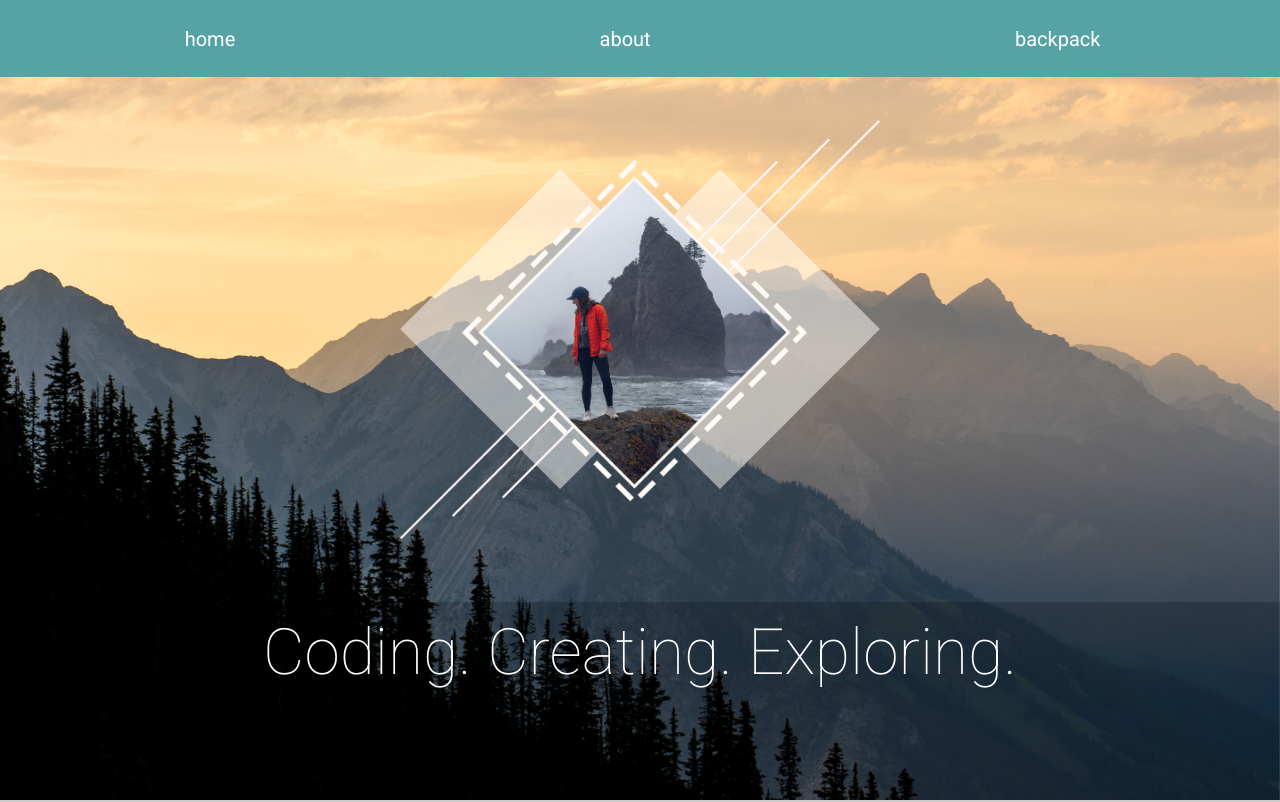
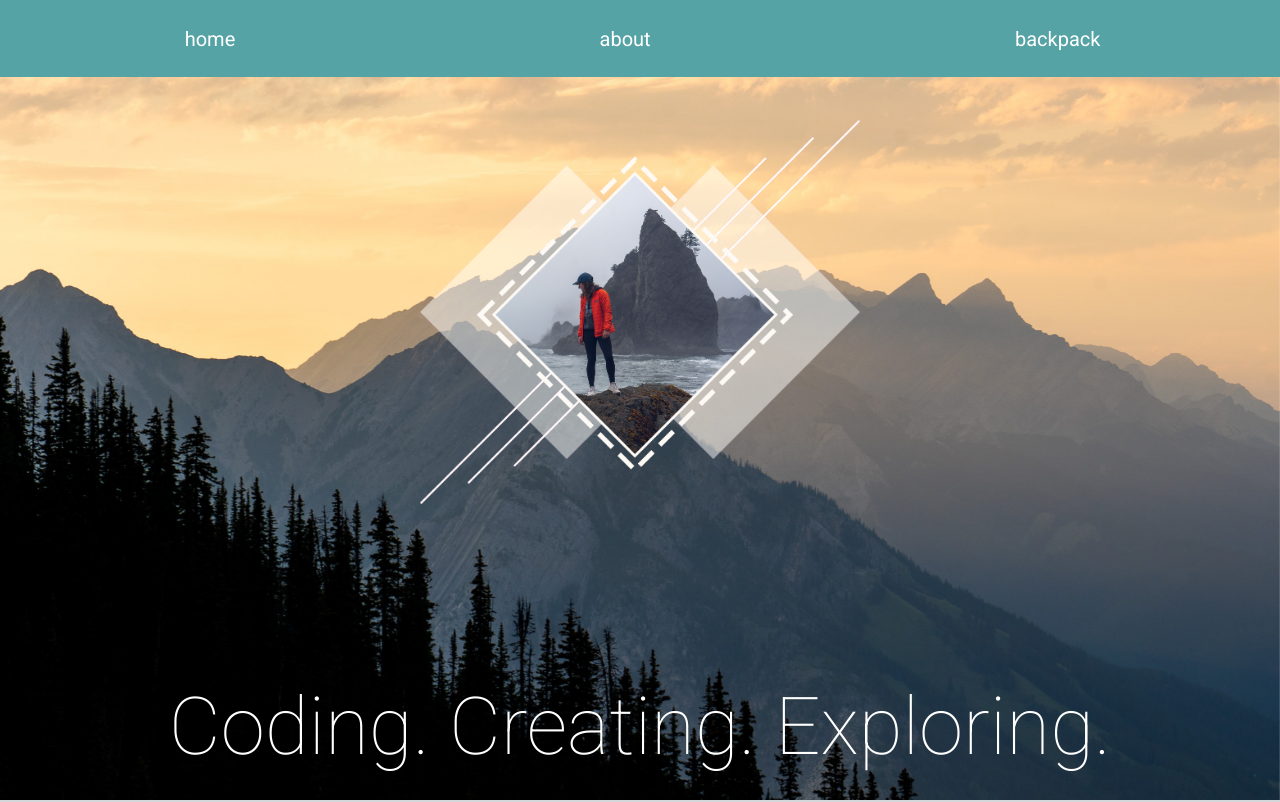
Before and after one commit to kaseywolff/kaseywolff.dev, a React app: page / in a window 1280 px wide. Shown: the top 802 px of the page. Built offline with nearby package versions, Linux system fonts and the light colour scheme.

Commit message:
adjusted styling

```diff
--- a/client/styles/about.scss
+++ b/client/styles/about.scss
@@ -16,7 +16,7 @@ body {
   z-index: 0;
   height: 60%;
   object-fit: cover;
-  object-position: 40% 60%;
+  object-position: 70% 60%;
 };
 
 .scrollDiv-a {
--- a/client/styles/home.scss
+++ b/client/styles/home.scss
@@ -16,45 +16,50 @@
   padding: 0px;
   object-fit: cover;
   object-position: 22% 50%;
-  grid-row: 1;
-  grid-column: 1;
+  // grid-row: 1;
+  // grid-column: 1;
   z-index: 0;
 };
 
 .scrollDiv {
   display: flex;
   flex-direction: column;
-  justify-content: space-between;
+  // justify-content: space-between;
   align-items: center;
-  width: 100%;
-  height: 100%;
+  // width: 100%;
+  min-height: 100vh;
   z-index: 1;
   padding: 0;
 };
 
 #geoGroup {
   display: grid;
-  max-height: 80%;
-  width: 80%;
+  // max-height: 80vh;
+  min-width: 375px;
   max-width: 600px;
-  min-width: 375px;
+  width: 100%;
   justify-items: center;
   align-items: center;
-  padding-bottom: 3vh;
+  padding-bottom: 15vh;
 };
 
 #mainPhoto {
   grid-column: 1;
   grid-row: 1;
   z-index: 1;
-  width: 80%;
+  width: 97%;
+  max-width: 55vh;
+  // max-height: 40%;
   padding-top: 15vh;
 };
 
 #overlays {
   grid-column: 1;
   grid-row: 1;
-  width: 80%;
+  max-width: 55vh;
+  width: 97%;
+  // max-height: 40vh;
+
   opacity: .5;
   padding-top: 15vh;
 };
@@ -62,24 +67,29 @@
 .text {
   display: flex;
   justify-content: center;
-  padding-bottom: 0;
-  margin-bottom: 0;
-  width: 100%;
+  // position: absolute;
+  // bottom: 0;
+  // padding-bottom: 0;
+  // margin-bottom: 0;
+  max-width: 100vw;
   height: 100%;
   background-color: rgb(0, 0, 0, .2);
   color: white;
   z-index: 1;
-  transform: translateY(15%)
+  // transform: translateY(15%)
 };
 
 #slogan {
+  display: flex;
+    position: absolute;
+    bottom: 0;
+  // flex-direction: column;
+  justify-content:center;
   padding-bottom: 1%;
   padding-left: 5%;
   padding-right: 5%;
   margin: 1%;
-  margin-bottom: 20vh;
-  width: 100%;
-  font-size: 4em;
-  display: flex;
-  justify-content: center;
+  // margin-bottom: 20vh;
+  max-width: 100vw;
+  font-size: 10vh;
 };
```
